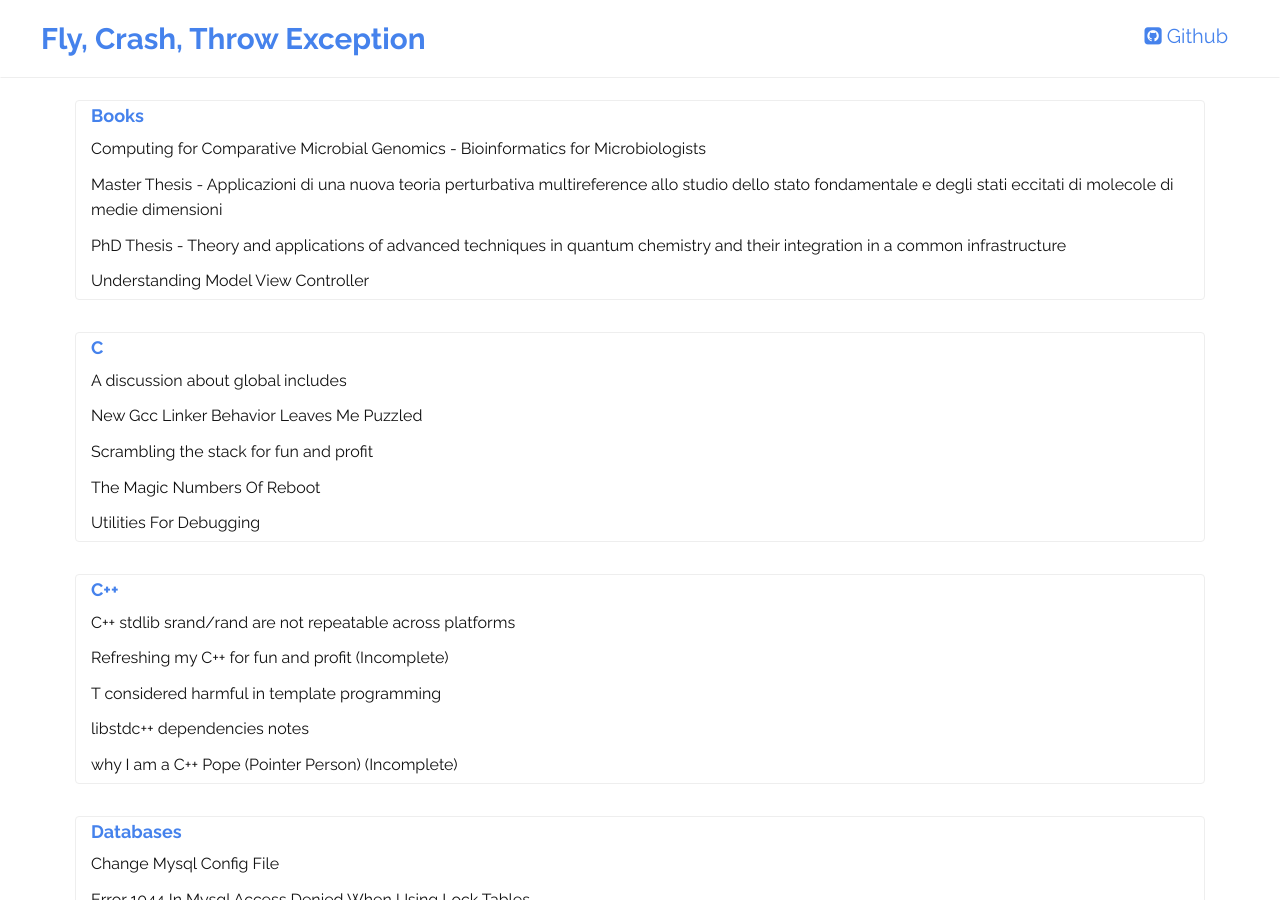
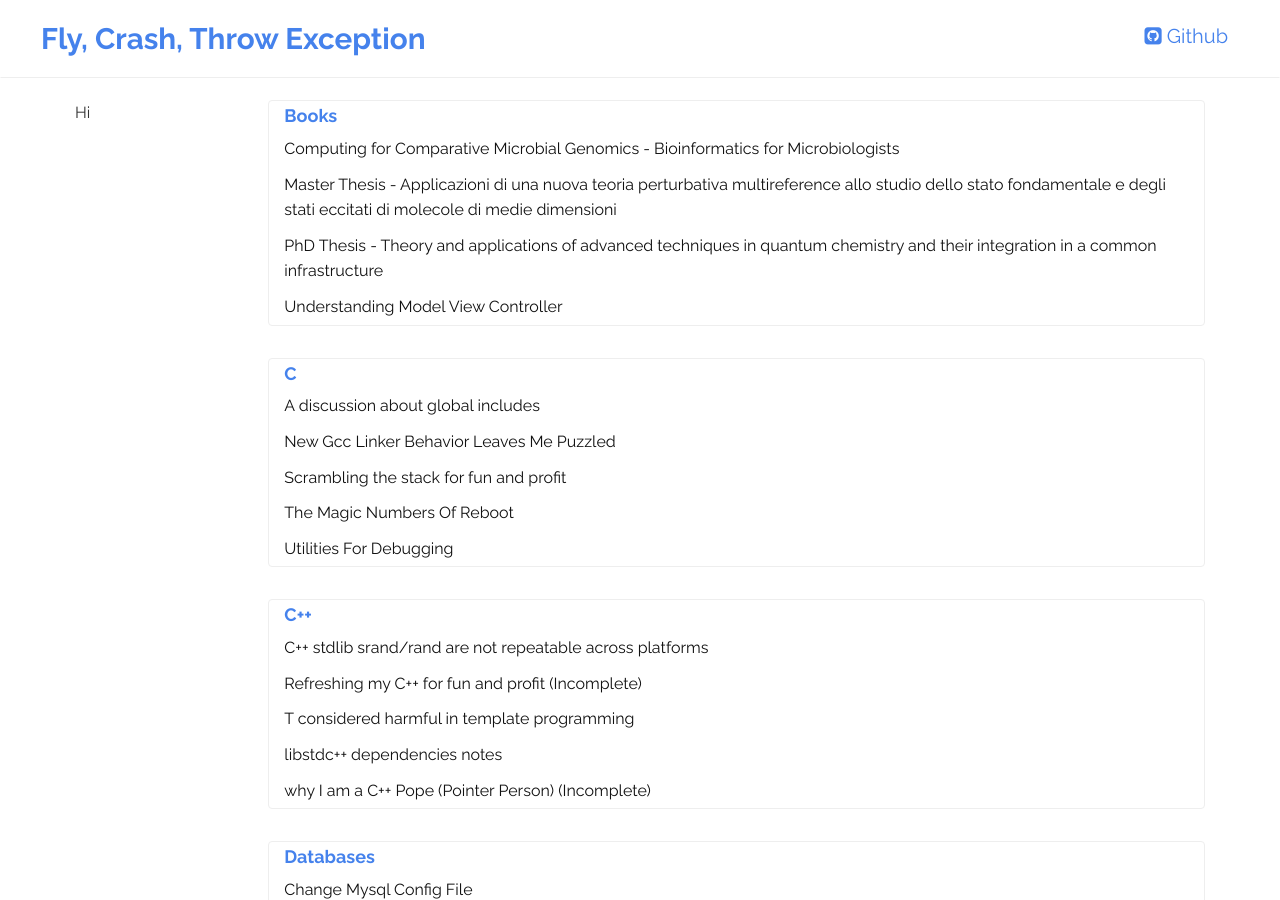
Before and after one commit to stefanoborini/stefanoborini.github.io, a Jekyll site: the page built from index.html, in a window 1280 px wide and 900 px high. Built offline with Jekyll 4.4.1, drawn with Linux system fonts in a browser that asks for light colours; the list of posts is cut into pages by our own code.

Commit message:
Splitting side

```diff
--- a/index.html
+++ b/index.html
@@ -3,6 +3,9 @@ layout: default
 ---
 
 <div class="home">
+    <div class="row">
+        <div class="col-md-2 col-sm-2">Hi</div>
+        <div class="col-md-10 col-sm-10">
             <div class="row pack">
                 {% assign sorted_cats = site.categories | sort %}
                 {% for category in sorted_cats %}
@@ -26,3 +29,5 @@ layout: default
 
             </div>
         </div>
+    </div>
+</div>
```
Lines whose indentation alone changed are shown as unchanged.
